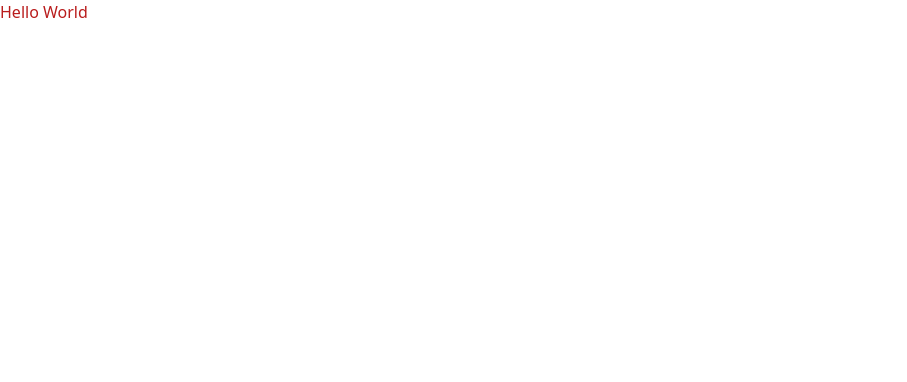
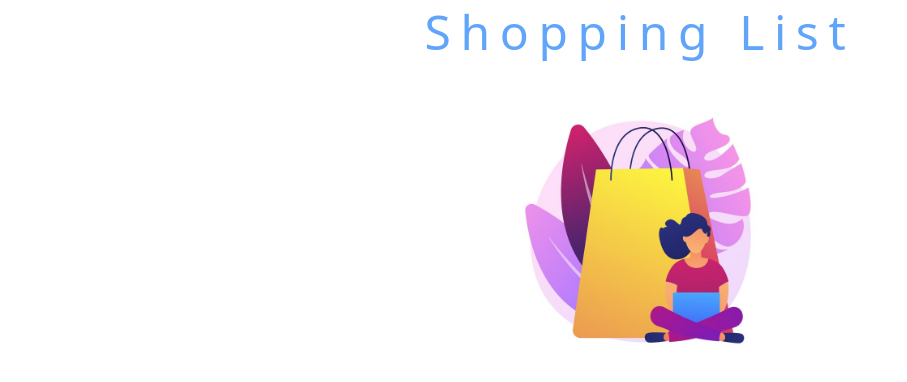
Before and after one commit to sachinDev07/Shopping-list-React-Typescript, a React (Vite) app: page / in a window 1280 px wide. Shown: the top 382 px of the page, without its empty margins (0-907 px from the left). Built offline with nearby package versions, Linux system fonts and the light colour scheme.

Commit message:
Added header to our shopping list

```diff
--- a/src/App.tsx
+++ b/src/App.tsx
@@ -1,10 +1,11 @@
+import ShoppingList from "./components/ShoppingList/ShoppingList";
 
 
 function App() {
 
   return (
     <>
-      <div className="text-red-700">Hello World</div>
+      <ShoppingList />
     </>
   )
 }
--- /dev/null
+++ b/src/components/ShoppingList/ShoppingList.tsx
@@ -0,0 +1,12 @@
+import Header from "../header/Header";
+
+
+function ShoppingList() {
+    return (
+        <>
+            <Header />
+        </>
+    )
+}
+
+export default ShoppingList;
--- /dev/null
+++ b/src/components/header/Header.tsx
@@ -0,0 +1,14 @@
+import headerImage from "../../assets/header_image.jpg";
+
+function Header() {
+    return (
+        <div className="mt-2 flex flex-col justify-center items-center">
+            <h1 className="tracking-[0.6rem] text-5xl text-blue-400">Shopping List</h1>
+            <div className="mt-6 w-[300px] h-[300px]">
+            <img src={headerImage} alt="Shopping image" className="w-full h-full" />
+            </div>
+        </div>
+    )
+}
+
+export default Header;
```
Also changed, not shown: src/assets/header_image.jpg (added).
